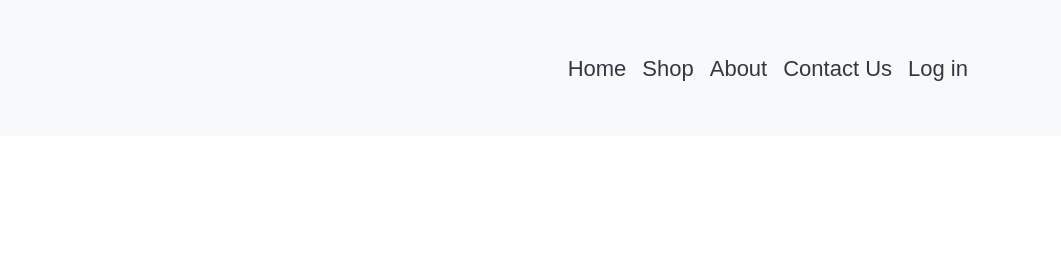
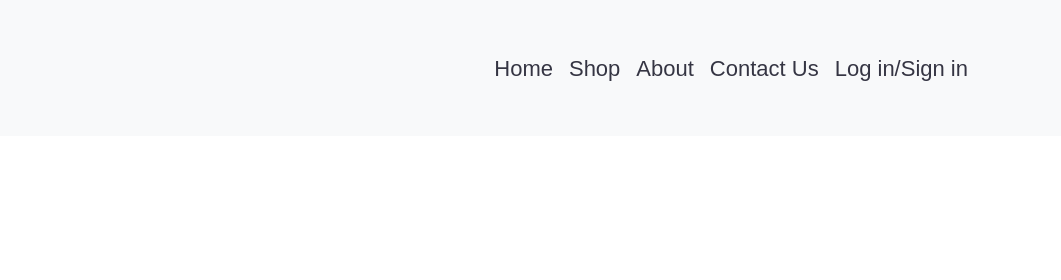
Before and after one commit to sanket-hanchate/shrinivas-cloth-center-website, a plain HTML site: page index.html in a window 1280 px wide. Shown: the top 280 px of the page, 219-1280 px from the left. Drawn offline with nearby package versions, Linux system fonts and the light colour scheme.

Commit message:
first commit

```diff
--- a/index.html
+++ b/index.html
@@ -27,7 +27,7 @@
                     <a class="nav-link" href="#exploreMenuSection" id="nav1">Shop</a>
                     <a class="nav-link" href="#" id="nav2">About</a>
                     <a class="nav-link" href="#" id="nav2">Contact Us</a>
-                    <a class="nav-link" href="#" id="nav3">Log in</a>
+                    <a class="nav-link" href="#" id="nav3">Log in/Sign in</a>
                 </div>
             </div>
         </div>
```
